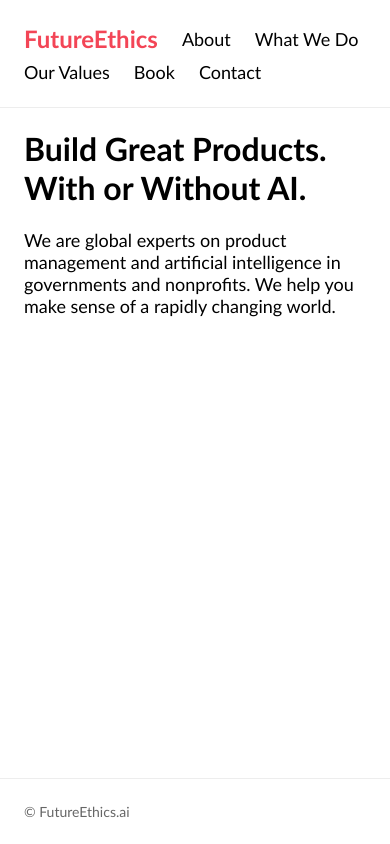
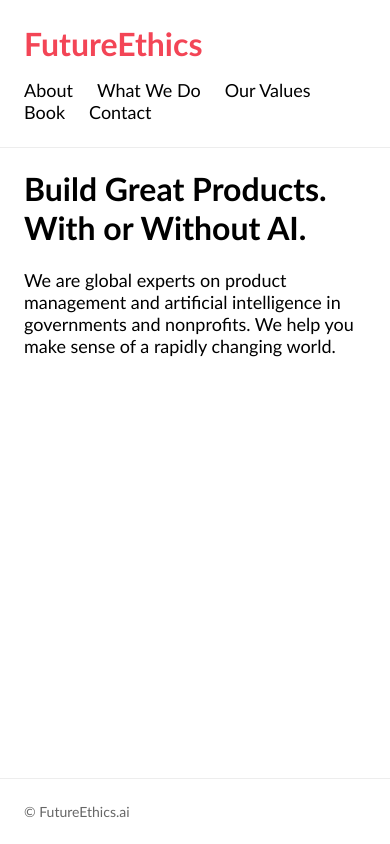
Before and after one commit to skinnylatte/futureethics, an Eleventy site: page src/index.md in a window 390 px wide. Built offline with nearby package versions, Linux system fonts and the light colour scheme; Eleventy itself is replaced by a stand-in of ours; files that its build step writes are made by us from their sources; a script that the page names is missing.

Commit message:
Update mobile - header style (#10)

```diff
--- a/src/_includes/partials/_nav.njk
+++ b/src/_includes/partials/_nav.njk
@@ -1,6 +1,8 @@
 <nav class="nav">
 	<ul>
 		<li class="wordmark"><a href="/">FutureEthics</a></li>
+	</ul>
+	<ul>
 		<li><a href="/about">About</a></li>
 		<li><a href="/what-we-do">What We Do</a></li>
 		<li><a href="/values">Our Values</a></li>
--- a/src/css/styles.css
+++ b/src/css/styles.css
@@ -68,15 +68,22 @@
     font-weight: 600;
 }
 
-.nav ul {
+.nav {
     margin: 0;
     padding: 2em 0;
     display: flex;
+    flex-direction: row;
+    justify-content: space-between;
+    border-bottom: 1px solid rgb(237, 237, 237);
+}
+
+.nav ul {
+    margin: 0;
+    padding: 0;
+    display: flex;
     list-style: none;
-    border-bottom: 1px solid rgb(237, 237, 237);
     flex-wrap: wrap;
     column-gap: 24px;
-    justify-content: left;
     align-items: center;
 }
 
@@ -108,13 +115,15 @@
         padding: 0 24px 24px;
     }
 
-    .nav ul {
+    .nav {
+        flex-direction: column;
+        justify-content: left;
+        row-gap: 16px;
         padding: 24px;
-        row-gap: 8px;
     }
 
     .nav ul li.wordmark a{
-        font-size: 24px;
+        font-size: 32px;
     }
 
     main {
```
Lines whose indentation alone changed are shown as unchanged.
